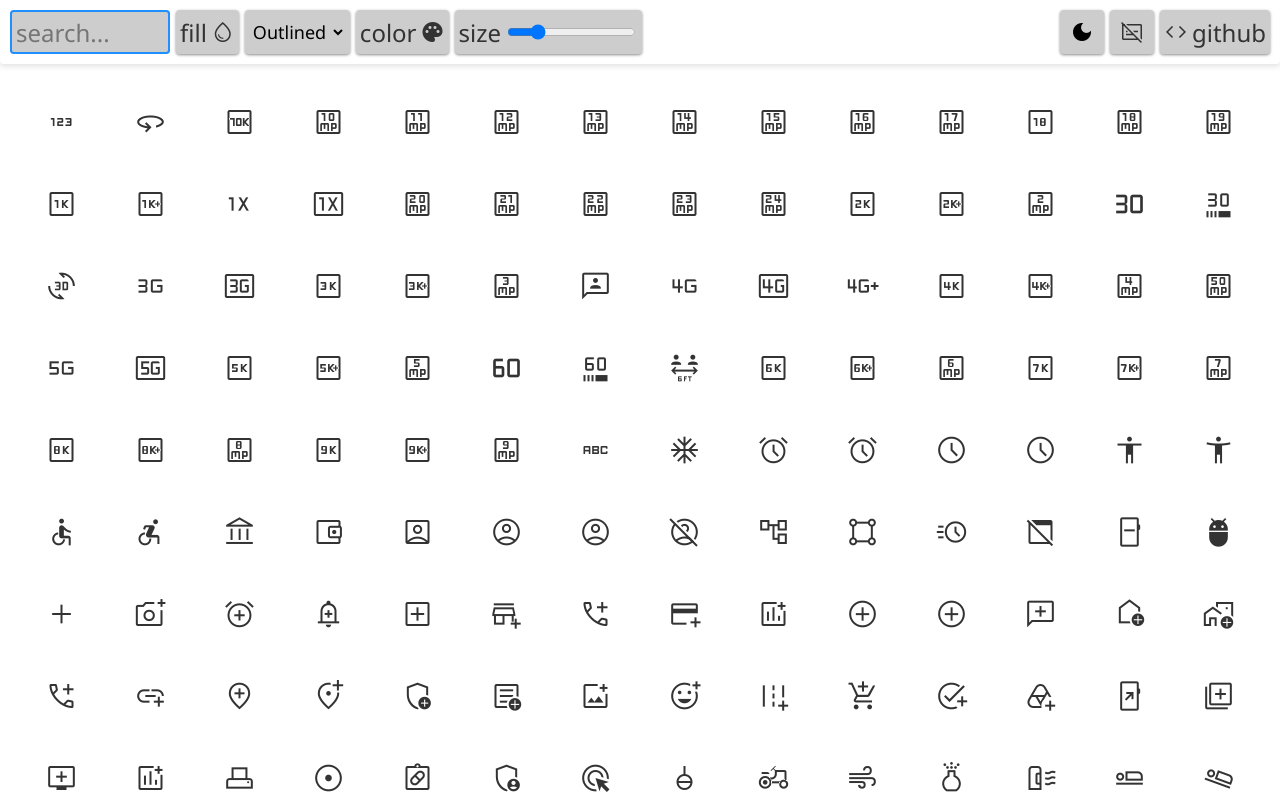
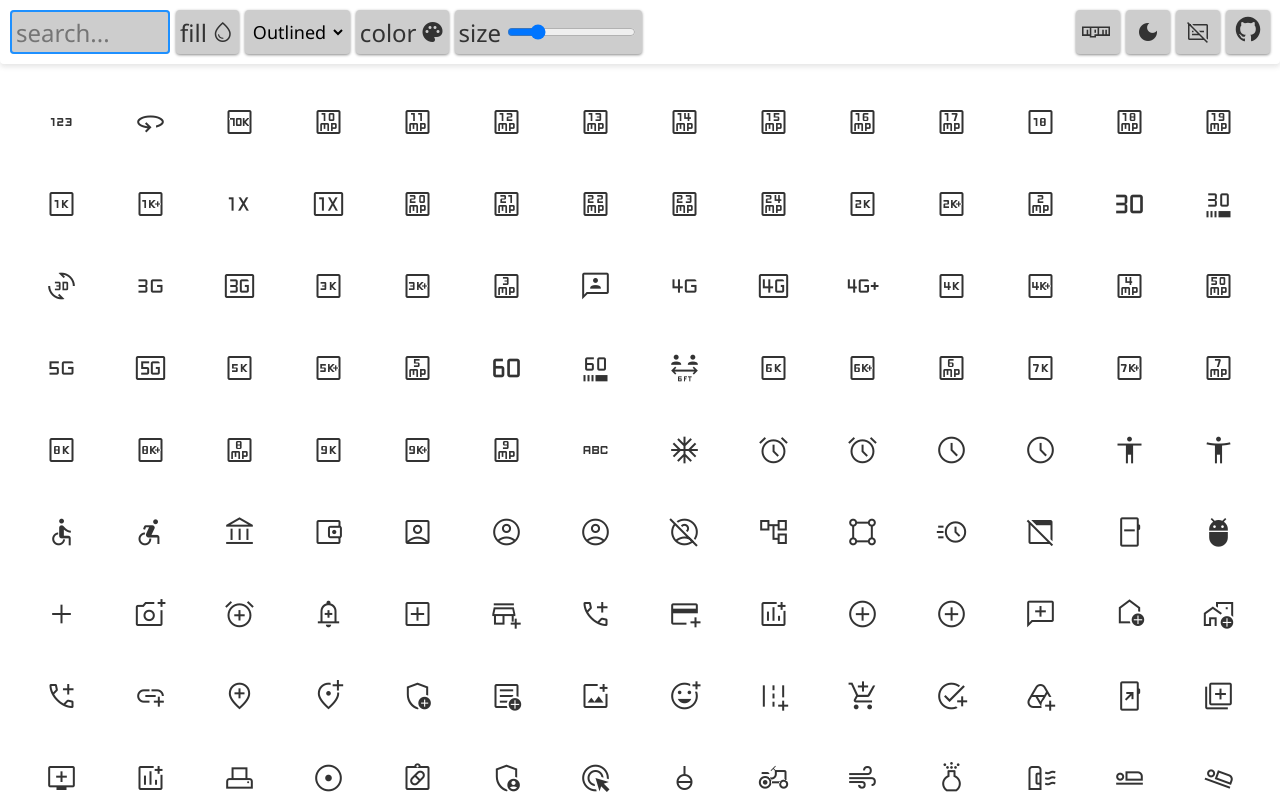
Before and after one commit to felbsn/svelte-material-symbols, a SvelteKit app: page / in a window 1280 px wide. Built offline with nearby package versions, Linux system fonts and the light colour scheme.

Commit message:
more interaction

```diff
--- a/src/routes/+page.svelte
+++ b/src/routes/+page.svelte
@@ -21,6 +21,7 @@
 
     let copied = "";
     let copiedOnlyName = false;
+    let copiedInstall = false;
 
     /**
      * @type {{name:keyof codepoints, code:string,title:string}[]}
@@ -72,14 +73,29 @@
         startClearCopy();
     }
 
+    function copyInstall() {
+        copiedInstall = true;
+        navigator.clipboard.writeText(`npm i svelte-material-symbols`);
+
+        startInstallClearCopy();
+    }
+
     let clearTimer = 0;
-
     function startClearCopy() {
         if (clearTimer) clearInterval(clearTimer);
         clearTimer = setTimeout(() => {
             copied = "";
             clearTimer = 0;
         }, 5_000);
+    }
+
+    let clearInstallTimer = 0;
+    function startInstallClearCopy() {
+        if (clearInstallTimer) clearInterval(clearInstallTimer);
+        clearInstallTimer = setTimeout(() => {
+            copiedInstall = false;
+            clearInstallTimer = 0;
+        }, 3_000);
     }
 
     let pops = [];
@@ -147,10 +163,24 @@
 
         <span style="display: flex;flex-grow: 1;" />
 
-        <span style="display:flex;gap:inherit;margin-left:auto;">
+        <label class="toggle">
+            <a href="###" style="display: flex;">
+                <svg id="Layer_1" data-name="Layer 1" xmlns="http://www.w3.org/2000/svg" viewBox="0 0 512 512"
+                    ><rect x="227.6" y="213.1" width="28.4" height="57.1" /><path
+                        d="M0,156V327.4H142.2V356H256V327.4H512V156ZM142.2,298.9H113.8V213.2H85.3v85.7H28.4V184.6H142.2Zm142.2,0H227.5v28.6H170.6V184.6H284.4Zm199.2,0H455.2V213.2H426.8v85.7H398.4V213.2H370v85.7H313.1V184.6H483.8V298.9Z" /></svg>
+            </a>
+            <code class="init"
+                >npm i svelte-material-symbols <button
+                    class="copy-button"
+                    on:click={() => copyInstall()}
+                    class:copied-install={copiedInstall}>{copiedInstall ? "copied" : "copy"}</button
+                ></code>
+        </label>
+
+        <!-- <span style="display:flex;gap:inherit;margin-left:auto;"> -->
         <label class="toggle">
             <input type="checkbox" bind:checked={dark} style="display:none" />
-                <Symbol name={dark ? "light_mode" : "dark_mode"} fill color={dark ? "white" : "black"} />
+            <Symbol name={dark ? "light_mode" : "dark_mode"} fill />
         </label>
 
         <label class="toggle">
@@ -158,12 +188,14 @@
             <Symbol name={titles ? "subtitles" : "subtitles_off"} />
         </label>
 
-            <a class="toggle" href="https://github.com/felbsn/svelte-material-symbols">
-                <Symbol name="code" />
-                github
-                <input type="checkbox" style="display:none" />
+        <label class="toggle">
+            <a href="https://github.com/felbsn/svelte-material-symbols">
+                <svg xmlns="http://www.w3.org/2000/svg" width="512" height="512" viewBox="0 0 512 512"
+                    ><path
+                        d="M256,32C132.3,32,32,134.9,32,261.7c0,101.5,64.2,187.5,153.2,217.9a17.56,17.56,0,0,0,3.8.4c8.3,0,11.5-6.1,11.5-11.4,0-5.5-.2-19.9-.3-39.1a102.4,102.4,0,0,1-22.6,2.7c-43.1,0-52.9-33.5-52.9-33.5-10.2-26.5-24.9-33.6-24.9-33.6-19.5-13.7-.1-14.1,1.4-14.1h.1c22.5,2,34.3,23.8,34.3,23.8,11.2,19.6,26.2,25.1,39.6,25.1a63,63,0,0,0,25.6-6c2-14.8,7.8-24.9,14.2-30.7-49.7-5.8-102-25.5-102-113.5,0-25.1,8.7-45.6,23-61.6-2.3-5.8-10-29.2,2.2-60.8a18.64,18.64,0,0,1,5-.5c8.1,0,26.4,3.1,56.6,24.1a208.21,208.21,0,0,1,112.2,0c30.2-21,48.5-24.1,56.6-24.1a18.64,18.64,0,0,1,5,.5c12.2,31.6,4.5,55,2.2,60.8,14.3,16.1,23,36.6,23,61.6,0,88.2-52.4,107.6-102.3,113.3,8,7.1,15.2,21.1,15.2,42.5,0,30.7-.3,55.5-.3,63,0,5.4,3.1,11.5,11.4,11.5a19.35,19.35,0,0,0,4-.4C415.9,449.2,480,363.1,480,261.7,480,134.9,379.7,32,256,32Z" /></svg>
             </a>
-        </span>
+        </label>
+        <!-- </span> -->
     </div>
 
     <div
@@ -241,6 +273,7 @@
         transition: all 180ms;
 
         color: #333;
+        fill: #333;
     }
 
     .top {
@@ -281,9 +314,56 @@
         user-select: none;
     }
 
-    a.toggle {
+    .copy-button {
+        background: unset;
+        border: none;
+        box-shadow: 0 0px 2px #0004;
+        color: whitesmoke;
+        background-color: rgba(30, 143, 255, 0.77);
+        border-radius: 3px;
+        cursor: pointer;
+    }
+    .copy-button:hover {
+        background-color: rgba(79, 165, 251, 0.692);
+    }
+
+    .init {
+        max-width: 0;
+        overflow: hidden;
+        transition: all 200ms;
+        white-space: nowrap;
+        font-size: 14px;
+
+        box-shadow: inset 0 3px 32px #0002;
+        border-radius: 3px;
+        padding: 0px;
+
+        transition-delay: 1000ms;
+    }
+    .toggle:hover .init {
+        max-width: 250px;
+        overflow: hidden;
+        padding: 4px;
+        transition-delay: 00ms;
+    }
+
+    code.init {
+        cursor: text;
+        user-select: text;
+        color: #777;
+    }
+
+    svg {
+        height: 28px;
+        width: 28px;
+    }
+
+    a {
         text-decoration: none;
-        color: inherit;
+        fill: inherit;
+    }
+    a:hover {
+        fill: dodgerblue;
     }
 
     .toggle select {
@@ -438,6 +518,7 @@
 
     .dark {
         color: whitesmoke;
+        fill: whitesmoke;
     }
     .dark.container {
         background: black;
```
Lines whose indentation alone changed are shown as unchanged.
